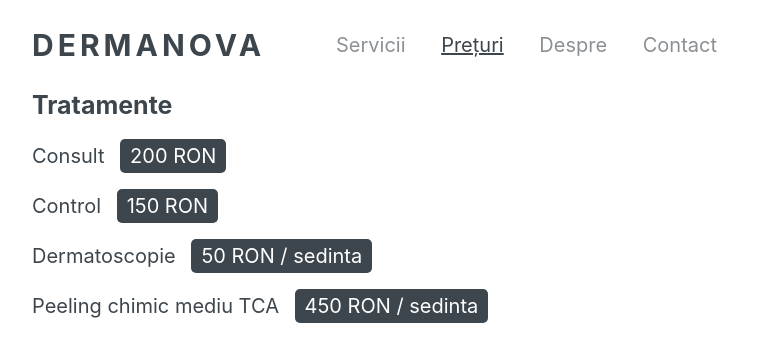
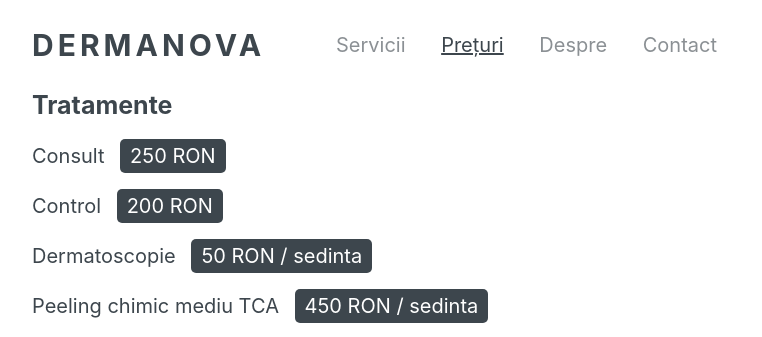
Before and after one commit to bogdansoare/dermanova, a Jekyll site: the page built from preturi.html, in a window 1280 px wide. Shown: the top 337 px of the page, without its empty margins (258-1020 px from the left). Built offline with Jekyll 4.4.1, drawn with Linux system fonts in a browser that asks for light colours.

Commit message:
Update prices-treatment.yml

```diff
--- a/_data/prices-treatment.yml
+++ b/_data/prices-treatment.yml
@@ -1,8 +1,8 @@
 - name: Consult
-  value: 200 RON
+  value: 250 RON
 
 - name: Control
-  value: 150 RON
+  value: 200 RON
 
 - name: Dermatoscopie
   value: 50 RON / sedinta
```
